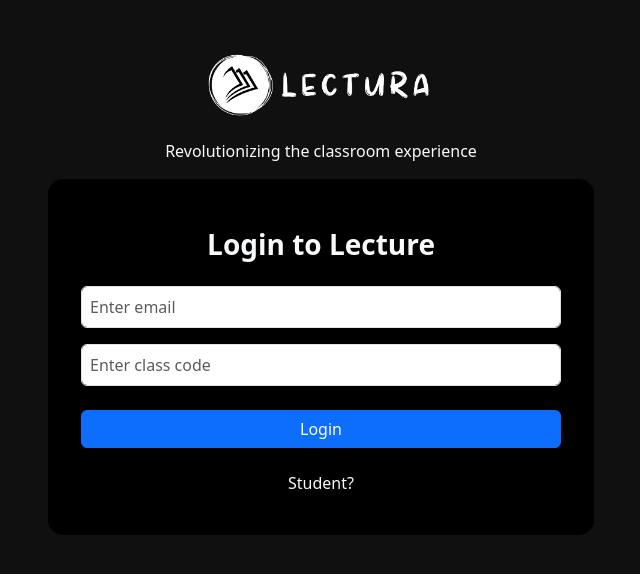
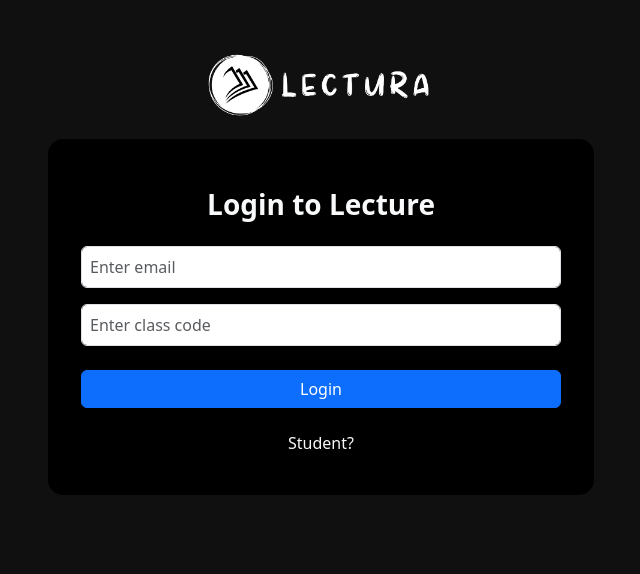
Before and after one commit to ryankamiri/Lectura, a React (Create React App) app in the folder pawhacks-front/: page /instructor/login in a window 1280 px wide. Shown: the top 574 px of the page, without its empty margins (319-959 px from the left). Built offline with nearby package versions, Linux system fonts and the light colour scheme; no server answers.

Commit message:
Slight change to login

```diff
--- a/pawhacks-front/src/components/instructor/instructor_login.js
+++ b/pawhacks-front/src/components/instructor/instructor_login.js
@@ -55,9 +55,6 @@ export default function InstructorLogin() {
                     id="logo"
                     />
                 </div>
-                <div className="text-center text-light pb-3">
-                    Revolutionizing the classroom experience
-                </div>
                 <div className="justify-content-center text-center" id="login-card">
                     <div className="card bg-black" style={{borderRadius: "15px"}}>
                     <div className="card-body m-3">
--- a/pawhacks-front/src/components/student/student_login.js
+++ b/pawhacks-front/src/components/student/student_login.js
@@ -76,9 +76,6 @@ export default function StudentLogin() {
                     id="logo"
                     />
                 </div>
-                <div className="text-center text-light pb-3">
-                    Revolutionizing the classroom experience
-                </div>
                 <div className="justify-content-center text-center" id="login-card">
                     <div className="card bg-black" style={{borderRadius: "15px"}}>
                     <div className="card-body m-3">
```
